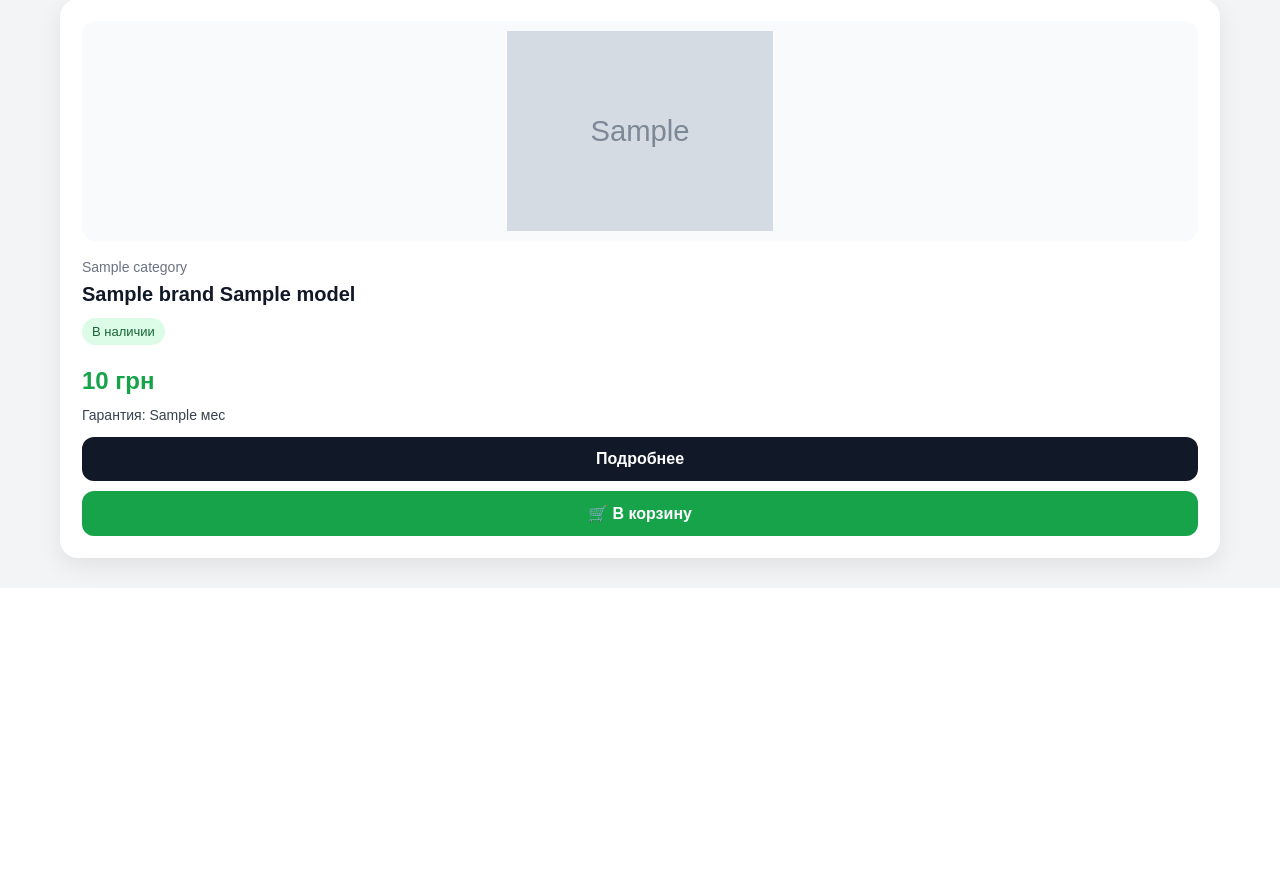
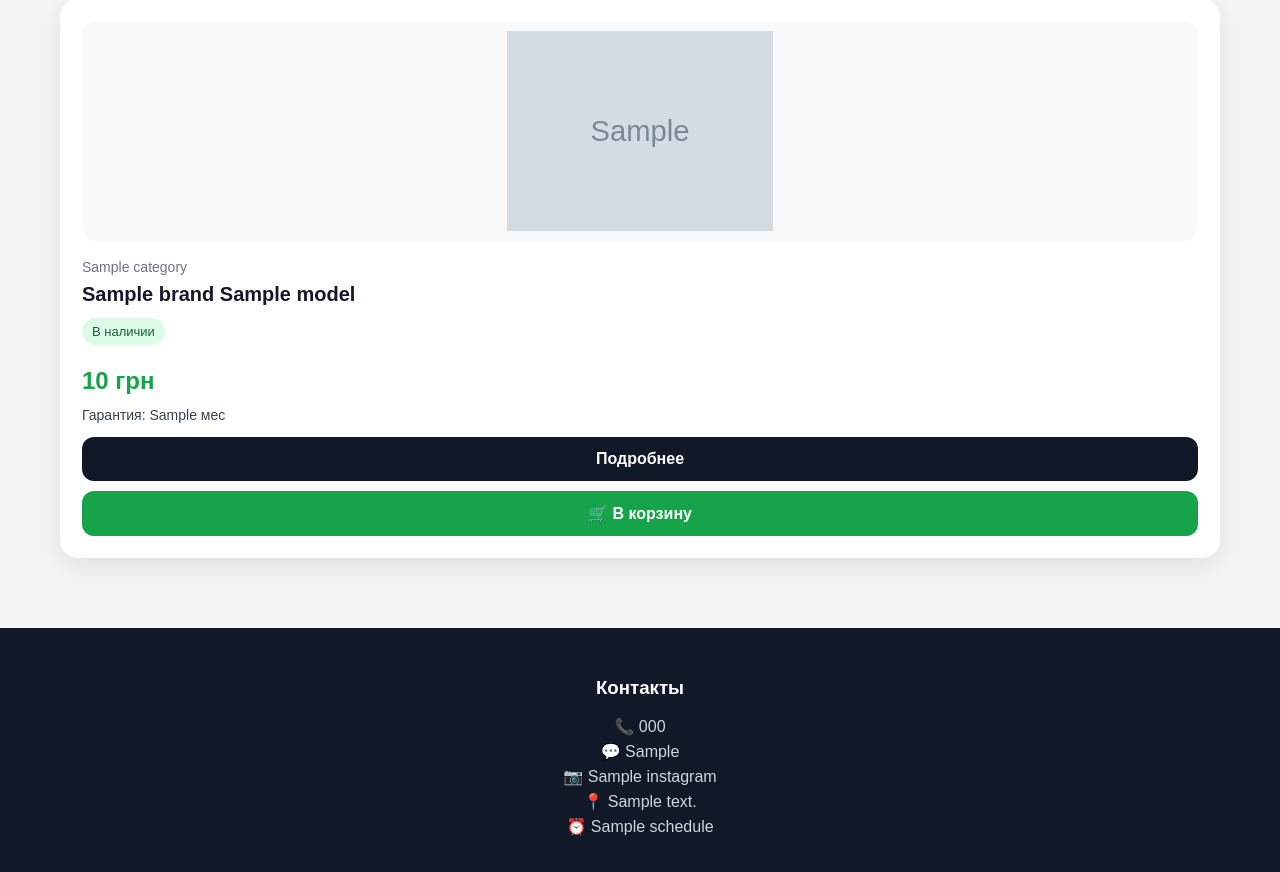
Before and after one commit to prostoArtemG/tech_bot, a FastAPI app: template templates/index.html in a window 1280 px wide. Shown: the part 468-1340 px from the top of the page. Before the commit the page ends 1054 px from the top, so only its background shows below. Run offline with FastAPI, Linux system fonts and the light colour scheme; the template is opened without the code that fills it: most values are stand-ins (such as "Sample title", 1, 10 or a date in 2020); grey boxes marked "Sample" are stand-in pictures; parts of the project's set-up code (start-up, migrations or seed data) failed here and were passed over.

Commit message:
контакты с кнопки тг на сайт

```diff
--- a/app/main.py
+++ b/app/main.py
@@ -3229,6 +3229,14 @@ async def site_home(request: Request, q: str = "", category: str = ""):
     categories = await db.get_categories()
     site_categories = await db.list_active_site_categories()
 
+    site_contacts = {
+        "phone": await db.get_setting("site_phone") or "",
+        "tg": await db.get_setting("site_tg") or "",
+        "instagram": await db.get_setting("site_instagram") or "",
+        "address": await db.get_setting("site_address") or "",
+        "schedule": await db.get_setting("site_schedule") or "",
+    }
+
     return templates.TemplateResponse(
         request=request,
         name="index.html",
@@ -3238,6 +3246,7 @@ async def site_home(request: Request, q: str = "", category: str = ""):
             "site_categories": site_categories,
             "q": q,
             "current_category": category,
+            "site_contacts": site_contacts,
         }
     )
 
@@ -3276,12 +3285,21 @@ async def product_page(request: Request, product_id: int):
 
     images = await db.get_product_images(product_id)
 
+    site_contacts = {
+        "phone": await db.get_setting("site_phone") or "",
+        "tg": await db.get_setting("site_tg") or "",
+        "instagram": await db.get_setting("site_instagram") or "",
+        "address": await db.get_setting("site_address") or "",
+        "schedule": await db.get_setting("site_schedule") or "",
+    }
+
     return templates.TemplateResponse(
         request=request,
         name="product.html",
         context={
             "product": product,
             "images": images,
+            "site_contacts": site_contacts,
         }
     )
 
--- a/static/style.css
+++ b/static/style.css
@@ -742,3 +742,16 @@ header {
     .cart-layout { grid-template-columns: 1fr; }
     .cart-link { right: 14px; top: 14px; }
 }
+
+/* Site footer */
+.site-footer {
+    margin-top: 40px;
+    padding: 30px 20px;
+    background: #111827;
+    color: white;
+    text-align: center;
+}
+.site-footer p {
+    margin: 6px 0;
+    color: #d1d5db;
+}
--- a/templates/index.html
+++ b/templates/index.html
@@ -89,3 +89,12 @@
 <script src="/static/cart.js"></script>
 </html>
 </html>
+
+<footer class="site-footer">
+    <h3>Контакты</h3>
+    {% if site_contacts.phone %}<p>📞 {{ site_contacts.phone }}</p>{% endif %}
+    {% if site_contacts.tg %}<p>💬 {{ site_contacts.tg }}</p>{% endif %}
+    {% if site_contacts.instagram %}<p>📷 {{ site_contacts.instagram }}</p>{% endif %}
+    {% if site_contacts.address %}<p>📍 {{ site_contacts.address }}</p>{% endif %}
+    {% if site_contacts.schedule %}<p>⏰ {{ site_contacts.schedule }}</p>{% endif %}
+</footer>
```
Also changed, not shown: templates/product.html (+9 -0 lines).
